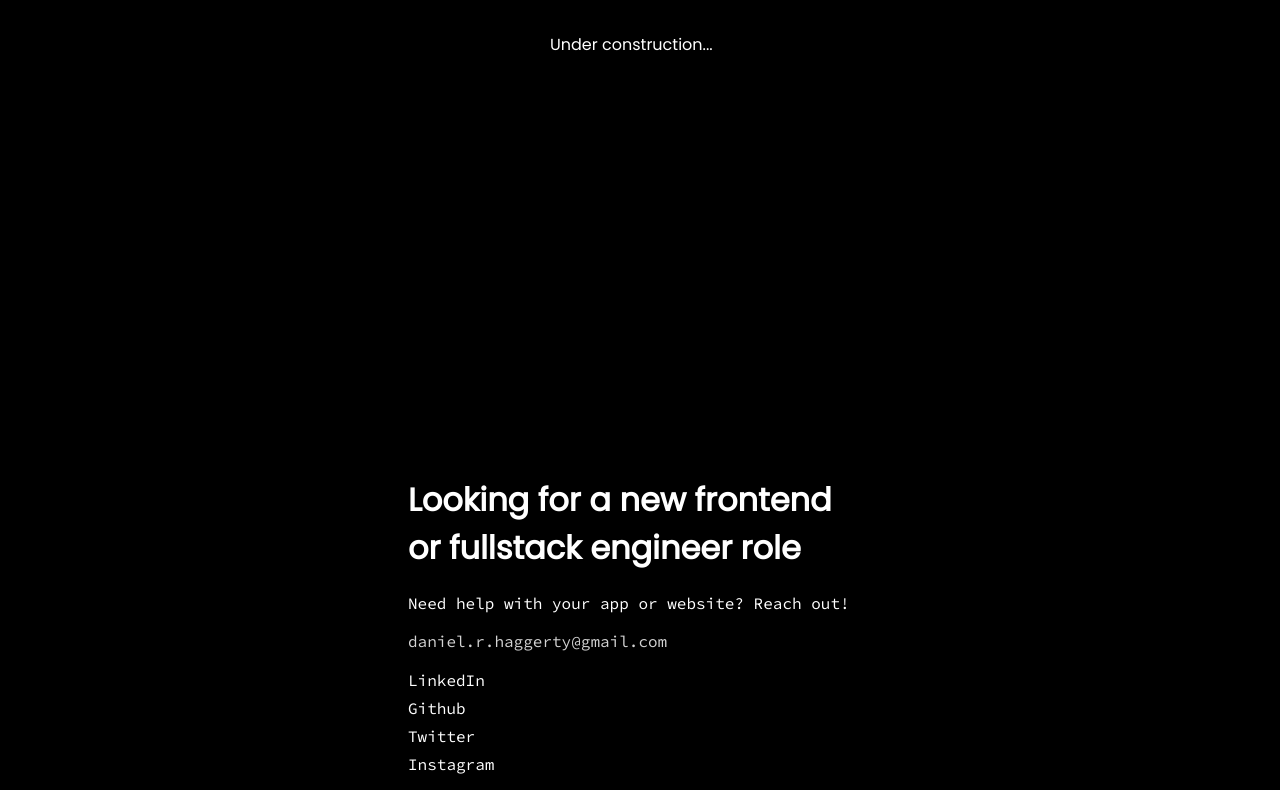
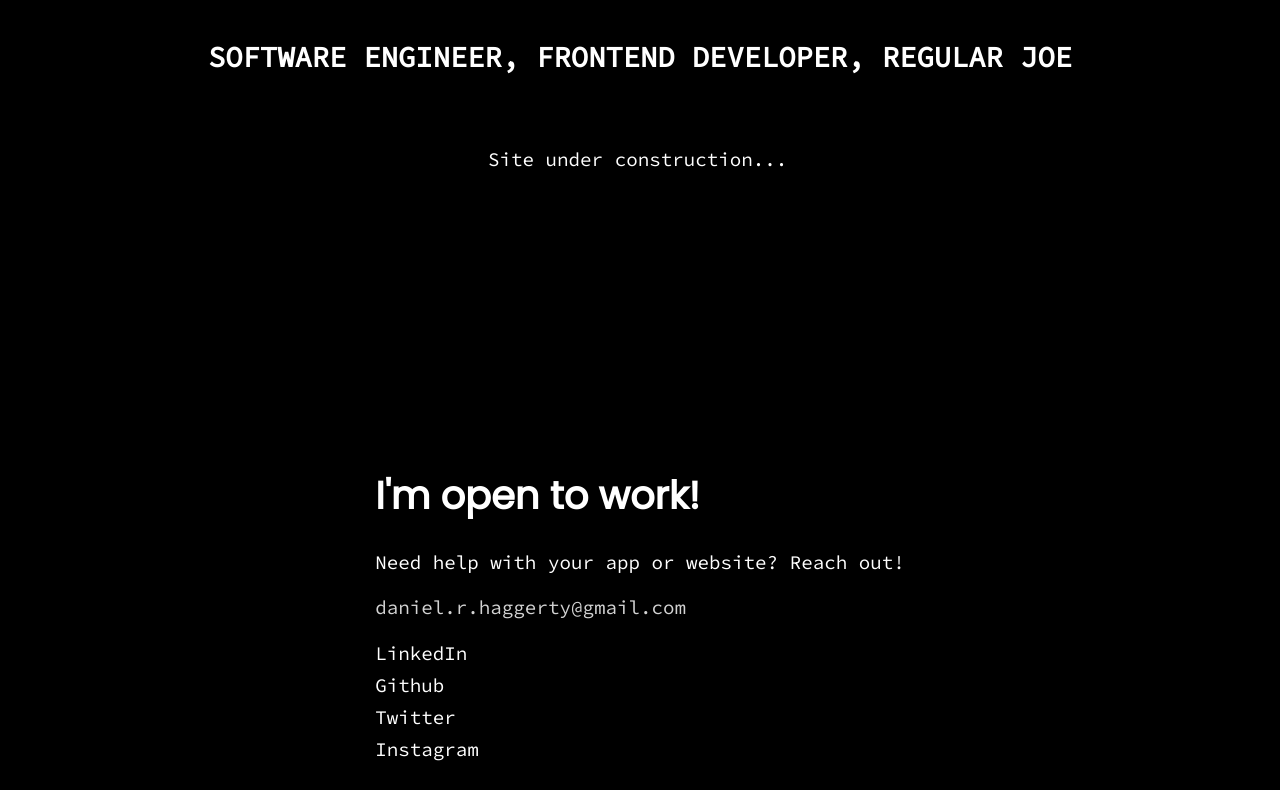
Before and after one commit to haggs/personal-website, a Gatsby site: page / in a window 1280 px wide. Shown: the part 461-1251 px from the top of the page. Built offline with nearby package versions, Linux system fonts and the light colour scheme; Gatsby itself is replaced by a stand-in of ours.

Commit message:
Added a title and subtitle to the home page

```diff
--- a/package.json
+++ b/package.json
@@ -33,6 +33,7 @@
     "react-dom": "^18.2.0"
   },
   "devDependencies": {
+    "@types/classnames": "^2.3.1",
     "@types/node": "^18.11.18",
     "@types/react": "^18.0.27",
     "@types/react-dom": "^18.0.10",
--- a/src/components/Contact/Contact.module.css
+++ b/src/components/Contact/Contact.module.css
@@ -1,5 +1,5 @@
 .container {
-  max-width: 464px;
+  max-width: 34rem;
 }
 
 .email {
--- a/src/components/Contact/Contact.tsx
+++ b/src/components/Contact/Contact.tsx
@@ -6,7 +6,7 @@ import { container, email, socialLinkList } from './Contact.module.css';
 const Contact: React.FC = () => {
   return (
     <div id="contact" className={container}>
-      <h1>Looking for a new frontend or fullstack engineer role</h1>
+      <h1>I'm open to work!</h1>
       <p className="mono">Need help with your app or website? Reach out!</p>
       <a
         className={classnames(email, 'mono')}
--- a/src/components/Layout/Layout.module.css
+++ b/src/components/Layout/Layout.module.css
@@ -1,4 +1,9 @@
+.page {
+  position: relative;
+}
+
 .header {
+  position: absolute;
   display: flex;
   padding: 24px;
 }
--- a/src/components/Layout/Layout.tsx
+++ b/src/components/Layout/Layout.tsx
@@ -6,7 +6,7 @@ import Contact from '../Contact/Contact';
 
 const Layout: React.FC<React.PropsWithChildren> = ({ children }) => {
   return (
-    <div>
+    <div className="page">
       <header className={header}>
         <Logo />
         <Navigation />
--- a/src/pages/index.module.css
+++ b/src/pages/index.module.css
@@ -4,8 +4,19 @@
   align-items: center;
   justify-content: center;
   height: 100vh;
+  padding: 3rem;
+}
+
+.title {
+  font-size: min(10vw, 8rem);
+  margin-bottom: 3rem;
+}
+
+.subtitle {
+  text-align: center;
 }
 
 .underConstruction {
-  width: 180px;
+  margin-top: 3rem;
+  width: 19rem;
 }
--- a/src/pages/index.tsx
+++ b/src/pages/index.tsx
@@ -1,32 +1,47 @@
 import React, { useEffect, useState } from 'react';
-import { container, underConstruction } from './index.module.css';
+import classnames from 'classnames';
+import {
+  container,
+  subtitle,
+  title,
+  underConstruction,
+} from './index.module.css';
 import Seo from '../components/Seo/Seo';
 import Layout from '../components/Layout/Layout';
 
 const IndexPage: React.FC = () => {
-  const [text, setText] = useState('Under construction');
+  const [underConstructionText, setUnderConstructionText] =
+    useState('Site under construction');
 
   useEffect(() => {
     const interval = setInterval(() => {
       const newText =
-        text === 'Under construction...' ? 'Under construction' : text + '.';
-      setText(newText);
+        underConstructionText === 'Site under construction...'
+          ? 'Site under construction'
+          : underConstructionText + '.';
+      setUnderConstructionText(newText);
     }, 500);
 
     return () => {
       clearInterval(interval);
     };
-  }, [text]);
+  }, [underConstructionText]);
 
   return (
     <Layout>
       <div className={container}>
-        <p className={underConstruction}>{text}</p>
+        <h1 className={title}>DAN HAGGERTY</h1>
+        <h2 className={classnames(subtitle, 'mono')}>
+          SOFTWARE ENGINEER, FRONTEND DEVELOPER, REGULAR JOE
+        </h2>
+        <p className={classnames(underConstruction, 'mono')}>
+          {underConstructionText}
+        </p>
       </div>
     </Layout>
   );
 };
 
-export const Head: React.FC = () => <Seo title="Home Page" />;
+export const Head: React.FC = () => <Seo title="Home" />;
 
 export default IndexPage;
--- a/src/styles/global.css
+++ b/src/styles/global.css
@@ -2,6 +2,7 @@ body {
   background-color: black;
   color: white;
   font-family: 'Poppins', sans-serif;
+  font-size: 1.2rem;
 }
 
 .mono {
```
Also changed, not shown: 1 other file.
